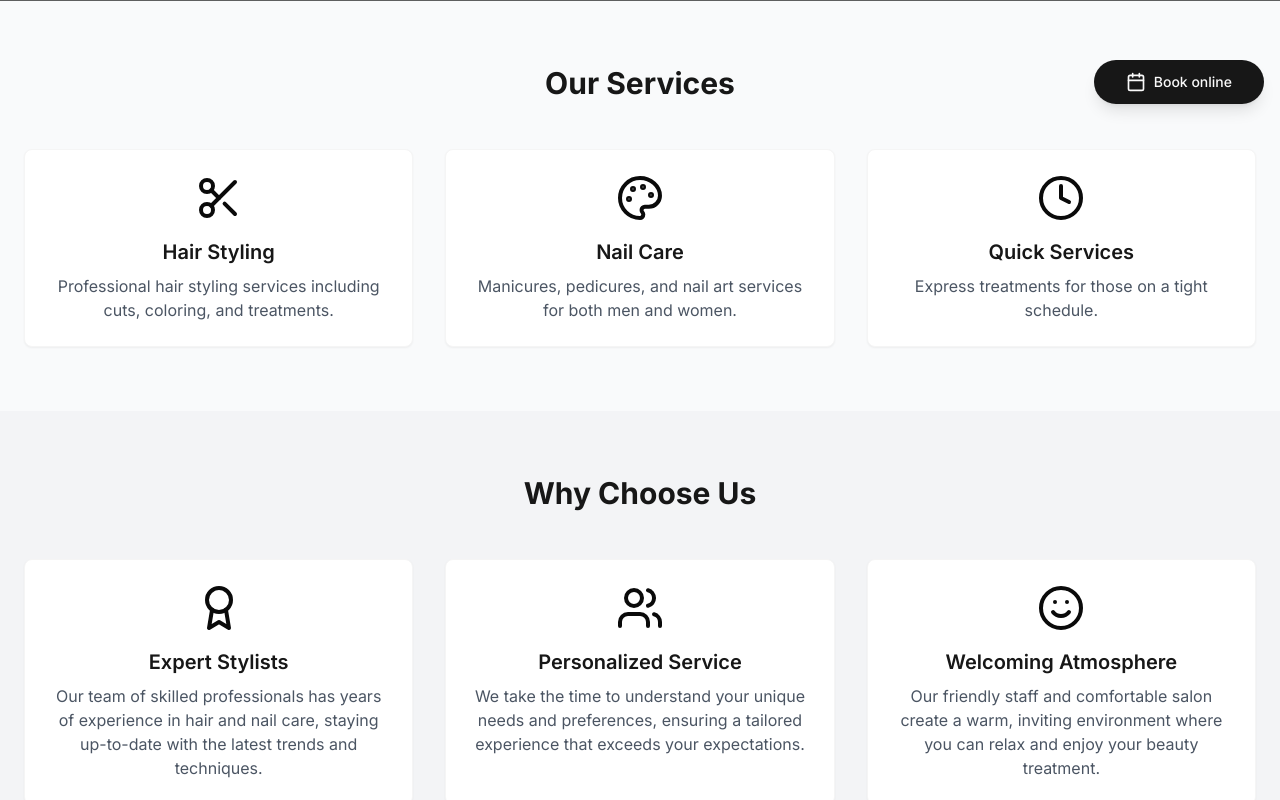
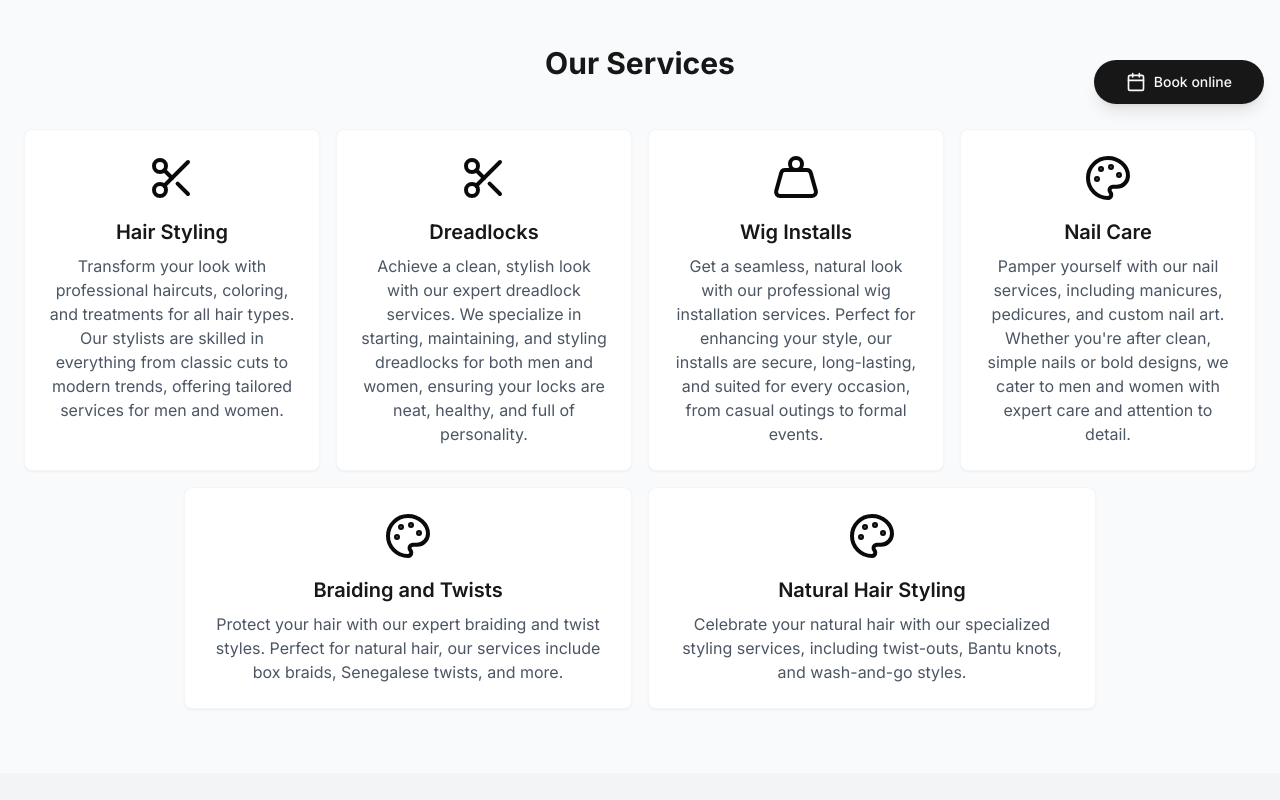
Before and after one commit to MeatBoyed/NDX-Xyla-Hair, a Next.js app in the folder main/: page / in a window 1280 px wide. Shown: the part 680-1480 px from the top of the page. Built offline with nearby package versions, Linux system fonts and the light colour scheme; no server answers; grey boxes are pictures that could not be loaded.

Commit message:
feat: Onsite SEO completed

```diff
--- a/main/src/app/(sections)/Contact.tsx
+++ b/main/src/app/(sections)/Contact.tsx
@@ -44,7 +44,7 @@ export default function ContactSection() {
                   href={env.NEXT_PUBLIC_MAPS_LINK}
                   className="text-gray-600"
                 >
-                  123 Rivonia Road, Sandton, Johannesburg
+                  {env.NEXT_PUBLIC_LOCATION}
                 </Link>
               </div>
               <div className="flex items-center space-x-4">
--- /dev/null
+++ b/main/src/app/(sections)/ServiceCard.tsx
@@ -0,0 +1,34 @@
+import { LucideIcon, Scissors } from "lucide-react"
+
+import { cn } from "@/lib/utils"
+import { Card, CardContent } from "@/components/ui/card"
+
+interface ServiceCardProps {
+  icon: LucideIcon
+  title: string
+  description: string
+  className?: string
+}
+
+export default function ServiceCard({ props }: { props: ServiceCardProps }) {
+  return (
+    <Card
+      className={cn(
+        "h-full max-w-md border-secondary bg-white",
+        props.className
+      )}
+    >
+      <CardContent className="flex flex-col items-center p-6">
+        <props.icon className="text mb-4 h-12 w-12" />
+        <h3 className="mb-2 text-center text-xl font-semibold text-primary">
+          {props.title}
+        </h3>
+        <p className="text-center text-gray-600">
+          {/* Professional hair styling services including cuts, coloring,
+                  and treatments. */}
+          {props.description}
+        </p>
+      </CardContent>
+    </Card>
+  )
+}
--- /dev/null
+++ b/main/src/app/(sections)/Services.tsx
@@ -0,0 +1,96 @@
+import { Palette, Scissors, Weight } from "lucide-react"
+
+import ServiceCard from "./ServiceCard"
+
+export default function ServiceSection() {
+  return (
+    <>
+      <div className="grid grid-cols-1 items-center justify-center gap-4 md:grid-cols-2 lg:grid-cols-3 xl:grid-cols-4">
+        <ServiceCard
+          props={{
+            icon: Scissors,
+            title: "Hair Styling",
+            description:
+              "Transform your look with professional haircuts, coloring, and treatments for all hair types. Our stylists are skilled in everything from classic cuts to modern trends, offering tailored services for men and women.",
+          }}
+        />
+        <ServiceCard
+          props={{
+            icon: Scissors,
+            title: "Dreadlocks",
+            description:
+              "Achieve a clean, stylish look with our expert dreadlock services. We specialize in starting, maintaining, and styling dreadlocks for both men and women, ensuring your locks are neat, healthy, and full of personality.",
+          }}
+        />
+        <ServiceCard
+          props={{
+            icon: Weight,
+            title: "Wig Installs",
+            description:
+              "Get a seamless, natural look with our professional wig installation services. Perfect for enhancing your style, our installs are secure, long-lasting, and suited for every occasion, from casual outings to formal events.",
+          }}
+        />
+        <ServiceCard
+          props={{
+            icon: Palette,
+            title: "Nail Care",
+            description:
+              "Pamper yourself with our nail services, including manicures, pedicures, and custom nail art. Whether you're after clean, simple nails or bold designs, we cater to men and women with expert care and attention to detail.",
+          }}
+        />
+        <ServiceCard
+          props={{
+            icon: Palette,
+            title: "Braiding and Twists",
+            description:
+              "Protect your hair with our expert braiding and twist styles. Perfect for natural hair, our services include box braids, Senegalese twists, and more.",
+            className: "xl:hidden",
+          }}
+        />
+        <ServiceCard
+          props={{
+            icon: Palette,
+            title: "Natural Hair Styling",
+            description:
+              "Celebrate your natural hair with our specialized styling services, including twist-outs, Bantu knots, and wash-and-go styles.",
+            className: "xl:hidden",
+          }}
+        />
+      </div>
+      <div className="hidden w-full flex-wrap items-center justify-center gap-4 pt-4 xl:flex">
+        <ServiceCard
+          props={{
+            icon: Palette,
+            title: "Braiding and Twists",
+            description:
+              "Protect your hair with our expert braiding and twist styles. Perfect for natural hair, our services include box braids, Senegalese twists, and more.",
+          }}
+        />
+        <ServiceCard
+          props={{
+            icon: Palette,
+            title: "Natural Hair Styling",
+            description:
+              "Celebrate your natural hair with our specialized styling services, including twist-outs, Bantu knots, and wash-and-go styles.",
+          }}
+        />
+        {/* <ServiceCard
+              props={{
+                icon: Palette,
+                title: "Kids Haircare",
+                description:
+                  "Specialized haircuts and styles for kids, ensuring a comfortable experience. From cornrows to clean cuts, we make haircare fun for children.",
+              }}
+            /> */}
+        {/* <ServiceCard
+              props={{
+                icon: Palette,
+                title: "Hair Extensions",
+                description:
+                  "Enhance your look with premium-quality hair extensions. We offer expert application and styling to give you length, volume, and a natural finish.",
+              }}
+            /> */}
+      </div>
+    </>
+  )
+}
--- a/main/src/components/landing-page.tsx
+++ b/main/src/components/landing-page.tsx
@@ -3,16 +3,20 @@ import {
   Award,
   Calendar,
   Clock,
+  icons,
   Palette,
   Scissors,
   Smile,
   Users,
+  Weight,
 } from "lucide-react"
 
 import { Button, buttonVariants } from "@/components/ui/button"
 import { Card, CardContent } from "@/components/ui/card"
 import ContactSection from "@/app/(sections)/Contact"
 import PortfolioSection from "@/app/(sections)/Portfolio"
+import ServiceCard from "@/app/(sections)/ServiceCard"
+import ServiceSection from "@/app/(sections)/Services"
 
 import FooterSection from "./Footer"
 import Header from "./Header"
@@ -37,7 +41,7 @@ export function LandingPageComponent() {
         </div>
         <div className="relative mx-auto flex h-full max-w-7xl flex-col items-center justify-center px-6 text-center">
           <h1 className="mb-6 text-4xl font-bold text-white md:text-6xl">
-            Rivonia Hair & Nail Care
+            Rivonia Hair Salon & Nail Care
           </h1>
           <p className="mb-12 max-w-3xl text-xl text-white/90 md:text-2xl">
             Located in the heart of Rivonia, Johannesburg, we specialize in
@@ -70,92 +74,42 @@ export function LandingPageComponent() {
           <h2 className="mb-12 text-center text-3xl font-bold text-primary">
             Our Services
           </h2>
-          <div className="grid grid-cols-1 gap-8 md:grid-cols-3">
-            <Card className="border-secondary bg-white">
-              <CardContent className="flex flex-col items-center p-6">
-                <Scissors className="text mb-4 h-12 w-12" />
-                <h3 className="mb-2 text-xl font-semibold text-primary">
-                  Hair Styling
-                </h3>
-                <p className="text-center text-gray-600">
-                  Professional hair styling services including cuts, coloring,
-                  and treatments.
-                </p>
-              </CardContent>
-            </Card>
-            <Card className="border-secondary bg-white">
-              <CardContent className="flex flex-col items-center p-6">
-                <Palette className="text mb-4 h-12 w-12" />
-                <h3 className="mb-2 text-xl font-semibold text-primary">
-                  Nail Care
-                </h3>
-                <p className="text-center text-gray-600">
-                  Manicures, pedicures, and nail art services for both men and
-                  women.
-                </p>
-              </CardContent>
-            </Card>
-            <Card className="border-secondary bg-white">
-              <CardContent className="flex flex-col items-center p-6">
-                <Clock className="text mb-4 h-12 w-12" />
-                <h3 className="mb-2 text-xl font-semibold text-primary">
-                  Quick Services
-                </h3>
-                <p className="text-center text-gray-600">
-                  Express treatments for those on a tight schedule.
-                </p>
-              </CardContent>
-            </Card>
-          </div>
+
+          <ServiceSection />
         </div>
       </section>
 
-      {/* About Us Section */}
+      {/* Why Choose Us Section */}
       <section id="about" className="bg-gray-100 py-16">
         <div className="mx-auto max-w-7xl px-6">
           <h2 className="mb-12 text-center text-3xl font-bold text-primary">
             Why Choose Us
           </h2>
           <div className="grid grid-cols-1 gap-8 md:grid-cols-3">
-            <Card className="border-secondary bg-white">
-              <CardContent className="flex flex-col items-center p-6">
-                <Award className="text mb-4 h-12 w-12" />
-                <h3 className="mb-2 text-xl font-semibold text-primary">
-                  Expert Stylists
-                </h3>
-                <p className="text-center text-gray-600">
-                  Our team of skilled professionals has years of experience in
-                  hair and nail care, staying up-to-date with the latest trends
-                  and techniques.
-                </p>
-              </CardContent>
-            </Card>
-            <Card className="border-secondary bg-white">
-              <CardContent className="flex flex-col items-center p-6">
-                <Users className="text mb-4 h-12 w-12" />
-                <h3 className="mb-2 text-xl font-semibold text-primary">
-                  Personalized Service
-                </h3>
-                <p className="text-center text-gray-600">
-                  We take the time to understand your unique needs and
-                  preferences, ensuring a tailored experience that exceeds your
-                  expectations.
-                </p>
-              </CardContent>
-            </Card>
-            <Card className="border-secondary bg-white">
-              <CardContent className="flex flex-col items-center p-6">
-                <Smile className="text mb-4 h-12 w-12" />
-                <h3 className="mb-2 text-xl font-semibold text-primary">
-                  Welcoming Atmosphere
-                </h3>
-                <p className="text-center text-gray-600">
-                  Our friendly staff and comfortable salon create a warm,
-                  inviting environment where you can relax and enjoy your beauty
-                  treatment.
-                </p>
-              </CardContent>
-            </Card>
+            <ServiceCard
+              props={{
+                icon: Scissors,
+                title: "Expert Stylists",
+                description:
+                  "Our skilled stylists specialize in hair and nail care for all types, including black hair, dreadlocks, and braids. With years of experience, we stay ahead of the latest trends to deliver top-notch results tailored to your unique style.",
+              }}
+            />
+            <ServiceCard
+              props={{
+                icon: Scissors,
+                title: "Online Bookings",
+                description:
+                  "Book your next hair or nail appointment with ease! Our convenient online booking system, powered by Calendly, lets you schedule treatments at a time that suits you, ensuring a seamless salon experience.",
+              }}
+            />
+            <ServiceCard
+              props={{
+                icon: Scissors,
+                title: "Welcoming Atmosphere",
+                description:
+                  "Step into our Rivonia salon and feel at home. Our friendly staff creates a warm, relaxing environment where you can enjoy professional hair and nail treatments tailored for men, women, and kids.",
+              }}
+            />
           </div>
         </div>
       </section>
@@ -208,8 +162,10 @@ export function LandingPageComponent() {
           <h2 className="mb-4 text-3xl font-bold text-white">
             Ready to Transform Your Look?
           </h2>
-          <p className="mb-8 text-xl text-white/90">
-            Book your appointment now and experience the Rivonia difference!
+          <p className="mb-8 max-w-4xl  text-xl text-white/90">
+            Book your appointment today and experience expert hair and nail care
+            at Rivonia&apos;s trusted salon. Click below to schedule your visit
+            or walk in to enjoy our exceptional services!
           </p>
           <BookingButton>
             <Button
--- a/main/src/env.mjs
+++ b/main/src/env.mjs
@@ -6,6 +6,7 @@ export const env = createEnv({
     NEXT_PUBLIC_APP_URL: z.string().min(1),
     NEXT_PUBLIC_CALENDLY_LINK: z.string().min(1),
     NEXT_PUBLIC_MAPS_LINK: z.string().min(1),
+    NEXT_PUBLIC_LOCATION: z.string().min(1),
     NEXT_PUBLIC_PHONE_NUMBER: z.string().min(1),
     NEXT_PUBLIC_EMAIL: z.string().email(),
     NEXT_PUBLIC_WHATSAPP_LINK: z.string().min(1),
@@ -14,6 +15,7 @@ export const env = createEnv({
     NEXT_PUBLIC_APP_URL: process.env.NEXT_PUBLIC_APP_URL,
     NEXT_PUBLIC_CALENDLY_LINK: process.env.NEXT_PUBLIC_CALENDLY_LINK,
     NEXT_PUBLIC_MAPS_LINK: process.env.NEXT_PUBLIC_MAPS_LINK,
+    NEXT_PUBLIC_LOCATION: process.env.NEXT_PUBLIC_LOCATION,
     NEXT_PUBLIC_PHONE_NUMBER: process.env.NEXT_PUBLIC_PHONE_NUMBER,
     NEXT_PUBLIC_EMAIL: process.env.NEXT_PUBLIC_EMAIL,
     NEXT_PUBLIC_WHATSAPP_LINK: process.env.NEXT_PUBLIC_WHATSAPP_LINK,
```
Also changed, not shown: main/src/components/Header.tsx (+6 -6 lines), main/src/config/site.ts (line endings or trailing spaces).
